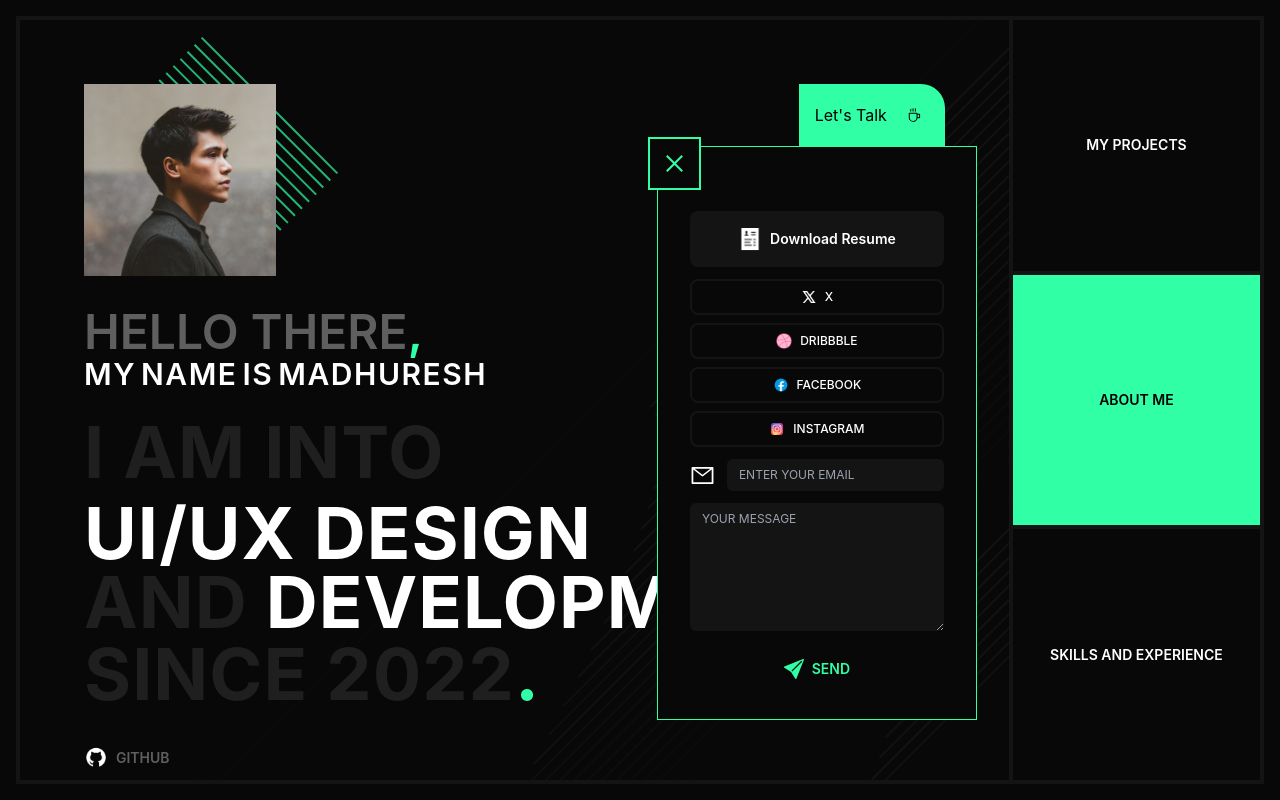
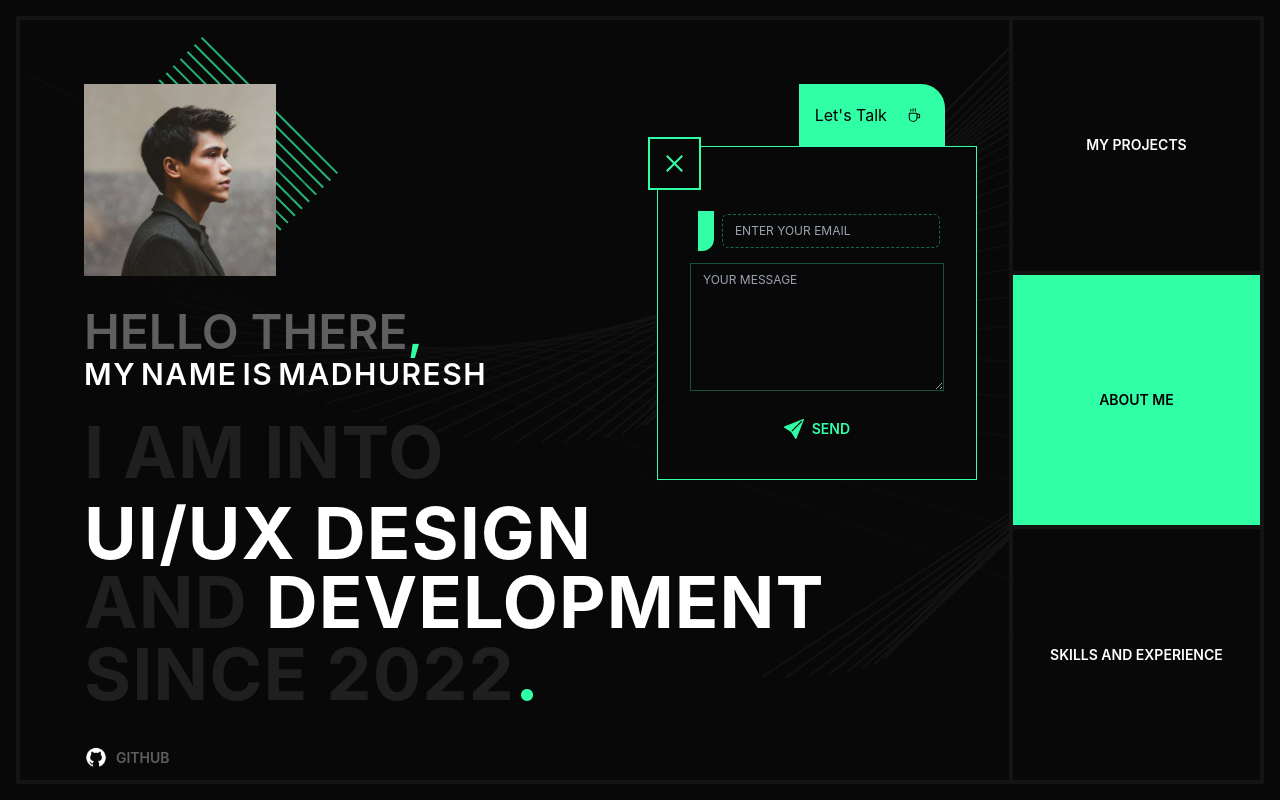
Before and after one commit to Xlongclaw/portfolio, a React (Create React App) app: page / in a window 1280 px wide. Both pictures are taken after a click on the element "Let's Talk". Built offline with nearby package versions, Linux system fonts and the light colour scheme.

Commit message:
redesigned bg Animation

```diff
--- a/src/components/LetsTalkBtn.jsx
+++ b/src/components/LetsTalkBtn.jsx
@@ -2,7 +2,7 @@ import React, { useState } from "react";
 import * as Icon from "react-icons/ai";
 import * as Icon2 from "react-icons/bs";
 import { motion } from "framer-motion";
-import letstalklinks from '../constants/letstalklinks'
+import letstalklinks from "../constants/letstalklinks";
 
 const LetsTalkBtn = () => {
   const [expand, setExpand] = useState(false);
@@ -13,7 +13,8 @@ const LetsTalkBtn = () => {
     >
       <motion.span
         className={` ${
-          expand && "bg-ASCENT text-black" } flex items-center justify-center gap-3 hover:text-black cursor-pointer hover:bg-ASCENT p-4 transition-all rounded-tr-3xl`}
+          expand && "bg-ASCENT text-black"
+        } flex items-center justify-center gap-3 hover:text-black cursor-pointer hover:bg-ASCENT p-4 transition-all rounded-tr-3xl`}
         onClick={() => setExpand(!expand)}
       >
         Let's Talk
@@ -23,40 +24,36 @@ const LetsTalkBtn = () => {
         />
       </motion.span>
 
-      <motion.div drag dragConstraints={{top:-100 ,left:-600,bottom:200,right:25}}
+      <motion.div
+        drag
+        dragConstraints={{ top: -100, left: -600, bottom: 200, right: 25 }}
         animate={
           expand
             ? { opacity: 1, scale: 1 }
             : { opacity: 0, pointerEvents: "none", scale: 0.8 }
         }
-        transition={{type:"spring"}}
+        transition={{ type: "spring" }}
         className={` gap-3 z-20 bg-DARK-III border opacity-0 border-ASCENT w-[20rem] absolute  top-[62px] lef-[-20rem] right-[-2rem] p-8 pt-16 text-WHITE flex flex-col justify-center items-center`}
       >
-        <div className="w-full bg-DARK-I p-4 flex justify-center items-center gap-2 rounded-lg">
-        <img className="w-6" src={require('../images/resume.png')} alt="" />
-        <h3 className="text-sm font-semibold">Download Resume</h3>
-        </div>
-        <div className="flex flex-wrap gap-2">
-        {
-          letstalklinks.map((link,i)=>(
-
-        <div className="w-full border-2 border-DARK-I p-2 flex justify-center items-center gap-2 rounded-lg">
-        <img className="w-4" src={link.image} alt="" />
-        <h3 className="text-xs font-medium">{link.name}</h3>
-        </div>
-          ))
-        }
-        </div>
-        <div className="flex gap-3 w-full items-center">
-          <Icon.AiOutlineMail size={25} />
+        {/* <div className="w-full bg-DARK-I p-4 flex justify-center items-center gap-2 rounded-lg">
+          <img className="w-6" src={require("../images/resume.png")} alt="" />
+          <h3 className="text-sm font-semibold">Download Resume</h3>
+        </div> */}
+        {/* <div className="flex flex-wrap gap-2">
+          {letstalklinks.map((link, i) => (
+            <img className="w-14 p-3 borde border-ASCENT" src={link.image} alt="" />
+          ))}
+        </div> */}
+        <div className="flex w-full items-center px-2 gap-2">
+          <Icon.AiOutlineMail className="p-2 bg-ASCENT text-black rounded-br-xl" size={40} />
           <input
-            className="bg-DARK-I py-2 text-xs px-3 flex-1 rounded-md"
+            className="bg-DARK-III  border border-ASCENT/40 border-dashed  py-2 text-xs px-3 flex-1 rounded-md"
             type="email"
             placeholder="ENTER YOUR EMAIL"
           />
         </div>
         <textarea
-          className="bg-DARK-I w-full h-[8rem] py-2 text-xs px-3 rounded-md mb-2"
+          className="bg-DARK-III border border-ASCENT/30 rounded-none w-full h-[8rem] py-2 text-xs px-3 mb-2"
           type="text"
           placeholder="YOUR MESSAGE"
         />
@@ -64,7 +61,14 @@ const LetsTalkBtn = () => {
           <Icon2.BsSendFill size={20} className="" />
           SEND
         </h3>
-        <motion.div onClick={()=>setExpand(false)} whileHover={{scale:1.1}} whileTap={{scale:0.9}} className="absolute top-[-10px] left-[-10px] border-2 border-ASCENT hover:bg-ASCENT hover:text-black bg-DARK-III text-ASCENT  p-3"><Icon.AiOutlineClose size={25}/></motion.div>
+        <motion.div
+          onClick={() => setExpand(false)}
+          whileHover={{ scale: 1.1 }}
+          whileTap={{ scale: 0.9 }}
+          className="absolute top-[-10px] left-[-10px] border-2 border-ASCENT hover:bg-ASCENT hover:text-black bg-DARK-III text-ASCENT  p-3"
+        >
+          <Icon.AiOutlineClose size={25} />
+        </motion.div>
       </motion.div>
     </div>
   );
--- a/src/components/PatternBg.jsx
+++ b/src/components/PatternBg.jsx
@@ -14,6 +14,7 @@ const PatternBg = () => {
     visible: (i = 1) => ({
       opacity: 1,
       x: [-1000, 0],
+      rotate:[90,0],
       transition: { repeat: Infinity, duration: 2 },
     }),
   };
```
